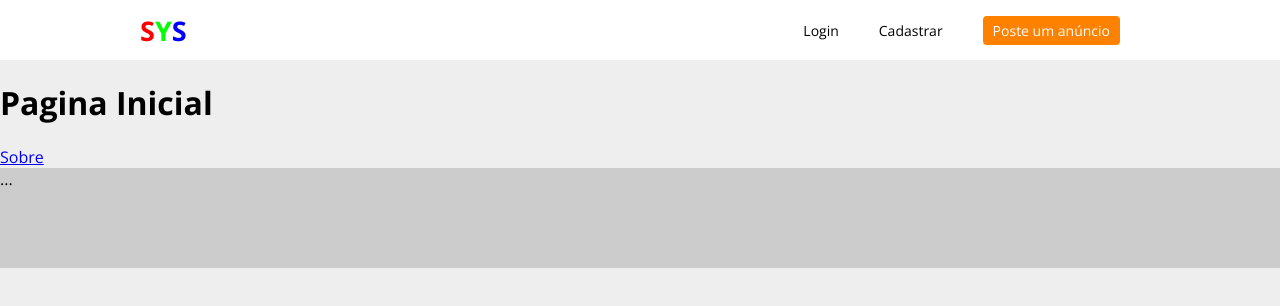
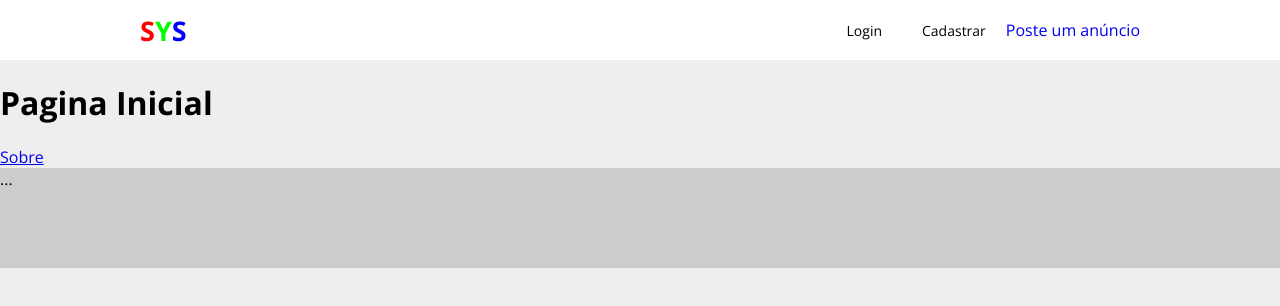
Before and after one commit to natanaelrodrigues/olx-frontend, a React (Create React App) app: page / in a window 1280 px wide. Shown: the top 306 px of the page. Built offline with nearby package versions, Linux system fonts and the light colour scheme.

Commit message:
Ajuste no menu verificando login con authHamdler

```diff
--- a/package.json
+++ b/package.json
@@ -6,6 +6,7 @@
     "@testing-library/jest-dom": "^5.14.1",
     "@testing-library/react": "^11.2.7",
     "@testing-library/user-event": "^12.8.3",
+    "js-cookie": "^3.0.0",
     "react": "^17.0.2",
     "react-dom": "^17.0.2",
     "react-redux": "^7.2.4",
--- a/src/components/partials/Header/index.js
+++ b/src/components/partials/Header/index.js
@@ -4,7 +4,10 @@ import { Link } from "react-router-dom";
 
 import { HeaderArea } from "./styled";
 
+import { isLogged } from "../../../helpers/AuthHandler";
+
 const Header = () => {
+  let logged = isLogged();
   return (
     <HeaderArea>
       <div className="container">
@@ -17,17 +20,34 @@ const Header = () => {
         </div>
         <nav>
           <ul>
+            {logged && (
+              <>
                 <li>
-              <Link to="">Login</Link>
+                  <Link to="/my-account">Minha Conta</Link>
                 </li>
                 <li>
-              <Link to="">Cadastrar</Link>
+                  <Link to="/logout">Sair</Link>
                 </li>
                 <li>
-              <Link to="" className="button">
+                  <Link to="/post-an-ad" className="button">
                     Poste um anúncio
                   </Link>
                 </li>
+              </>
+            )}
+            {!logged && (
+              <>
+                <li>
+                  <Link to="/signin">Login</Link>
+                </li>
+                <li>
+                  <Link to="/signup">Cadastrar</Link>
+                </li>
+                <Link to="/signin" className="button">
+                  Poste um anúncio
+                </Link>
+              </>
+            )}
           </ul>
         </nav>
       </div>
--- /dev/null
+++ b/src/helpers/AuthHandler.js
@@ -0,0 +1,7 @@
+import Cookies from "js-cookie";
+
+export const isLogged = () => {
+  let token = Cookies.get("token");
+
+  return token ? true : false;
+};
```
Also changed, not shown: 1 other file (tests, documents, lock files or other folders). Lines whose indentation alone changed are shown as unchanged.
